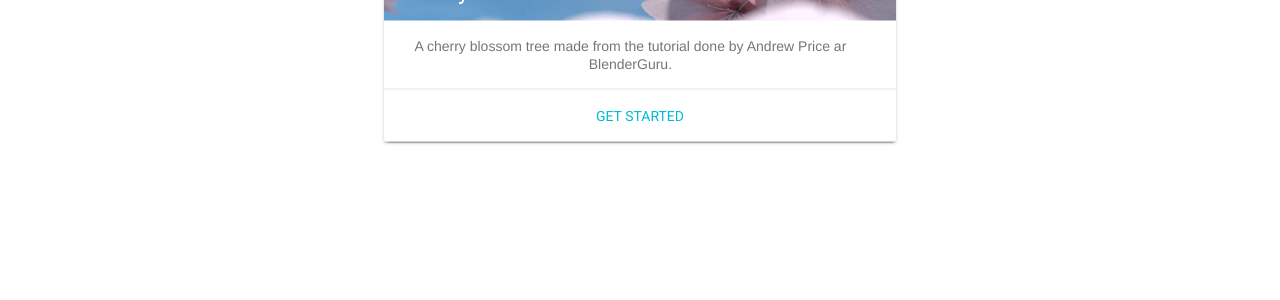
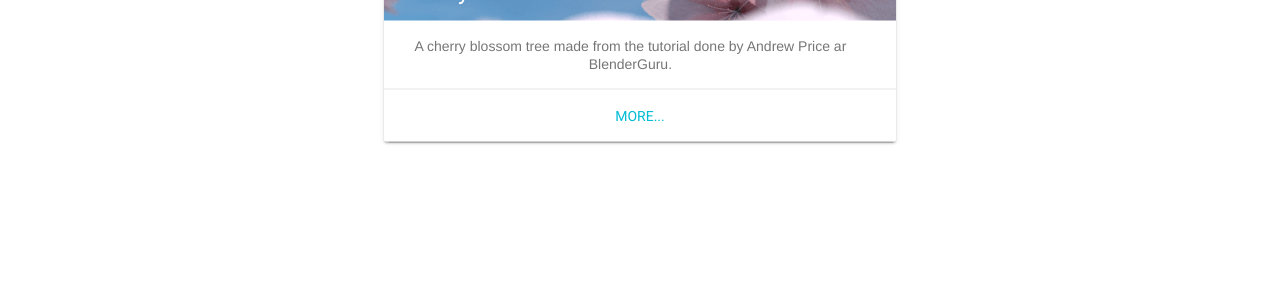
Before and after one commit to slothgamez/fireplex.github.io, a Jekyll site: the page index.html, which Jekyll copies as it is, in a window 1280 px wide. Shown: the part 457-757 px from the top of the page. Built offline with Jekyll 4.4.1, drawn with Linux system fonts in a browser that asks for light colours; nearby versions of some CDN libraries; comment, search, counter and statistics services are not loaded.

Commit message:
Update index.html

```diff
--- a/index.html
+++ b/index.html
@@ -101,12 +101,12 @@
             </div>
             <div class="mdl-card__actions mdl-card--border">
               <a class="mdl-button mdl-button--colored mdl-js-button mdl-js-ripple-effect" href="http://fireplex.github.io/submmissions/cherry-blossom-tree/">
-                Get Started
+                More...
               </a>
             </div>
             <div class="mdl-card__menu">
               <button class="mdl-button mdl-button--icon mdl-js-button mdl-js-ripple-effect">
-                <i class="material-icons">share</i>
+                <a href="http://www.google.com"></a><i class="material-icons">share</i></a>
               </button>
             </div>
           </div>
```
